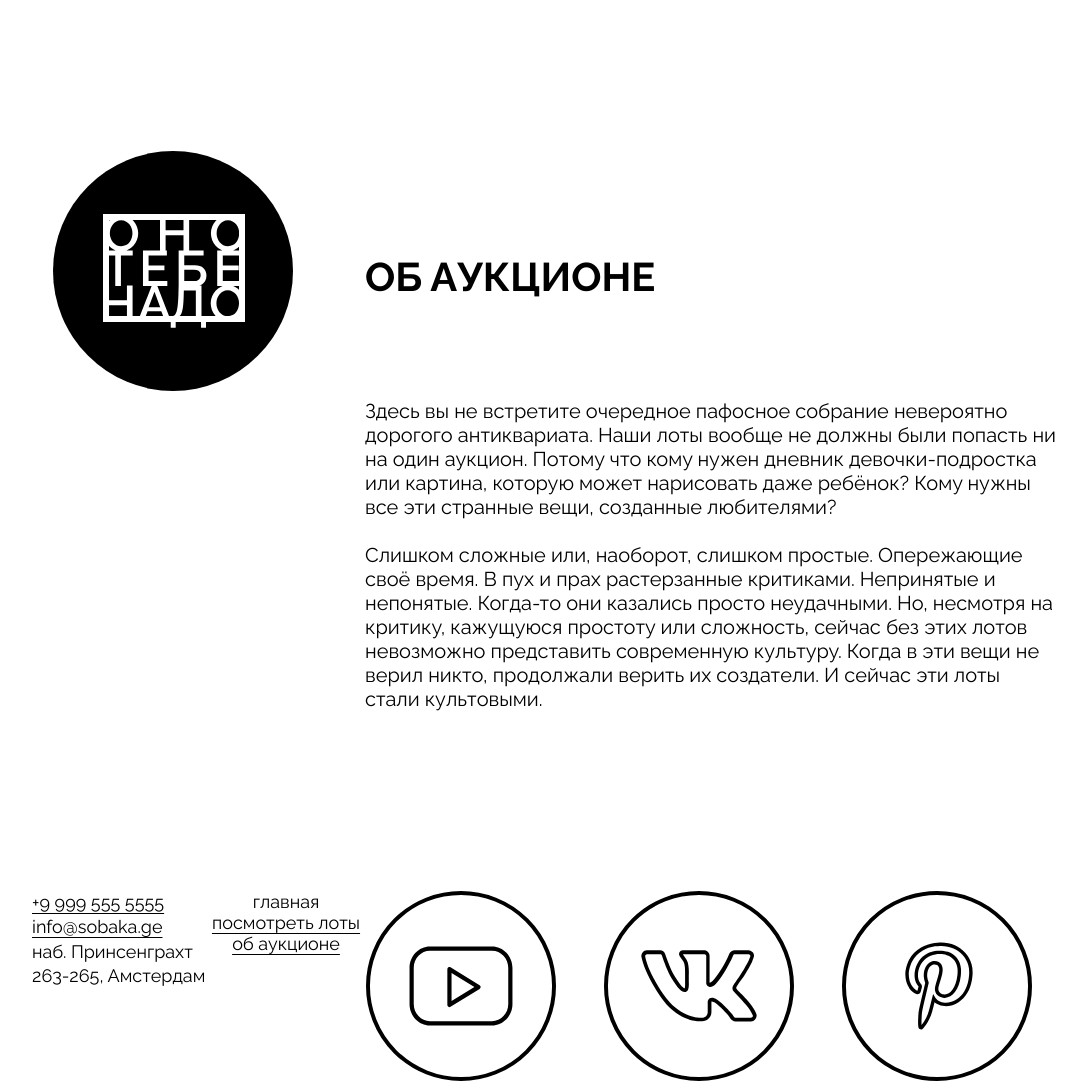
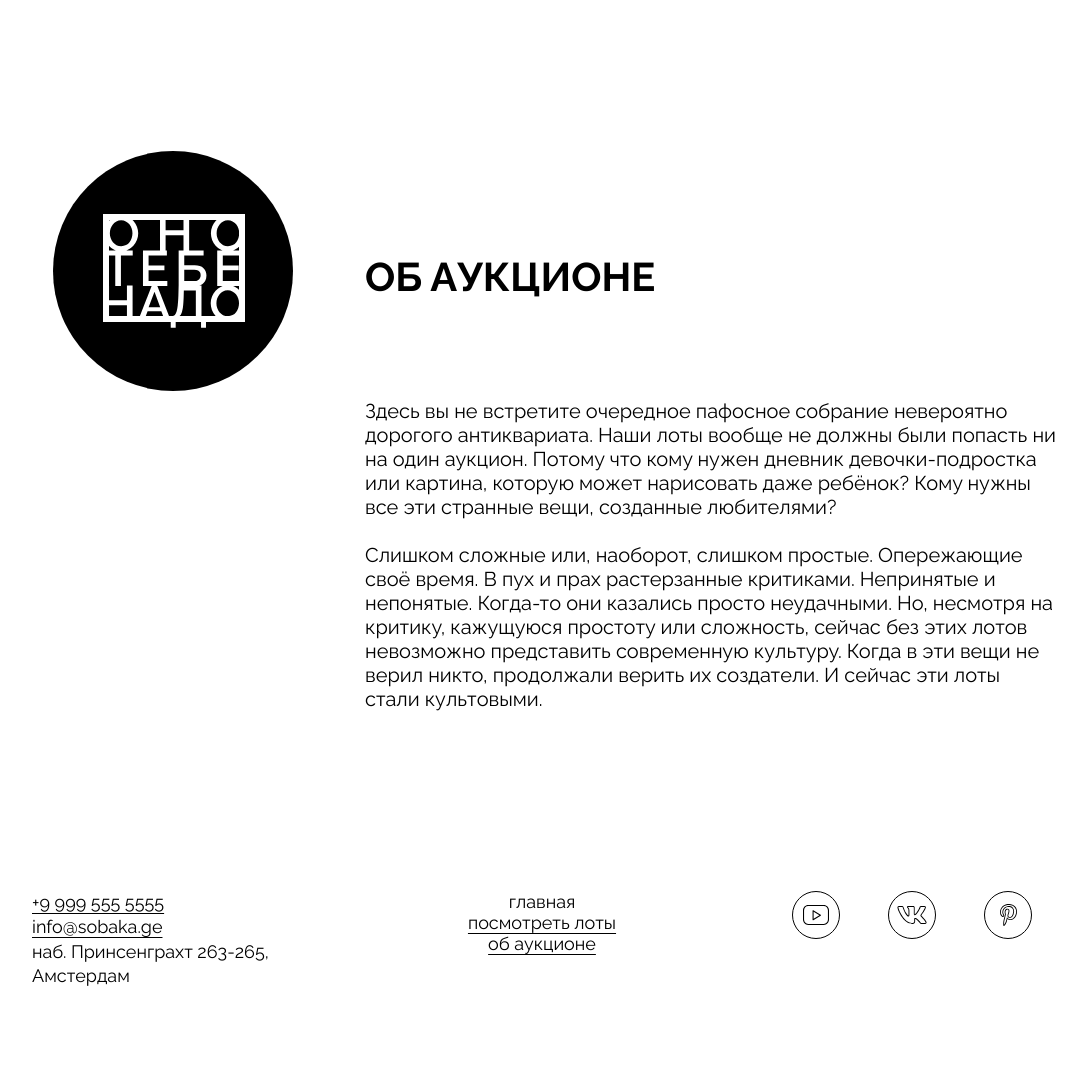
Before and after one commit to stepunder/ono-tebe-nado-ad, a plain HTML site: page index.html in a window 1280 px wide. Shown: the part 1962-3047 px from the top of the page, without its empty margins (108-1194 px from the left). Drawn offline with Linux system fonts and the light colour scheme.

Commit message:
fixed social icon size + added comments to styles

```diff
--- a/styles/style.css
+++ b/styles/style.css
@@ -253,6 +253,8 @@
   margin-bottom: 0;
 }
 
+/* Footer */
+
 .footer {
   display: flex;
   justify-content: space-between;
@@ -267,7 +269,14 @@
   width: 240px;
 }
 
+/* Socials */
+
 .social-item-list {
   display: flex;
   gap: 48px;
 }
+
+.social-icon {
+  width: 48px;
+  height: 48px;
+}
```
